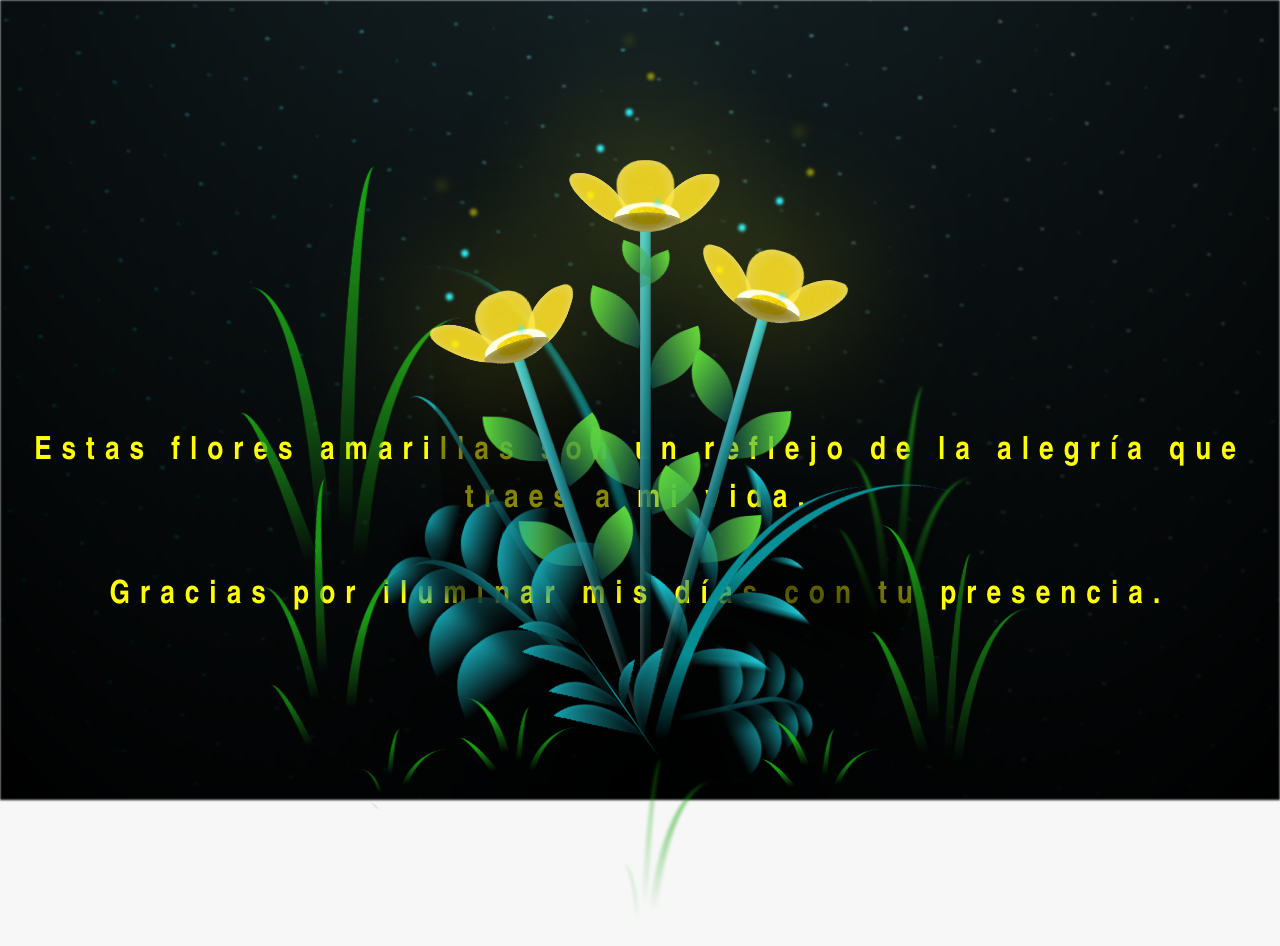
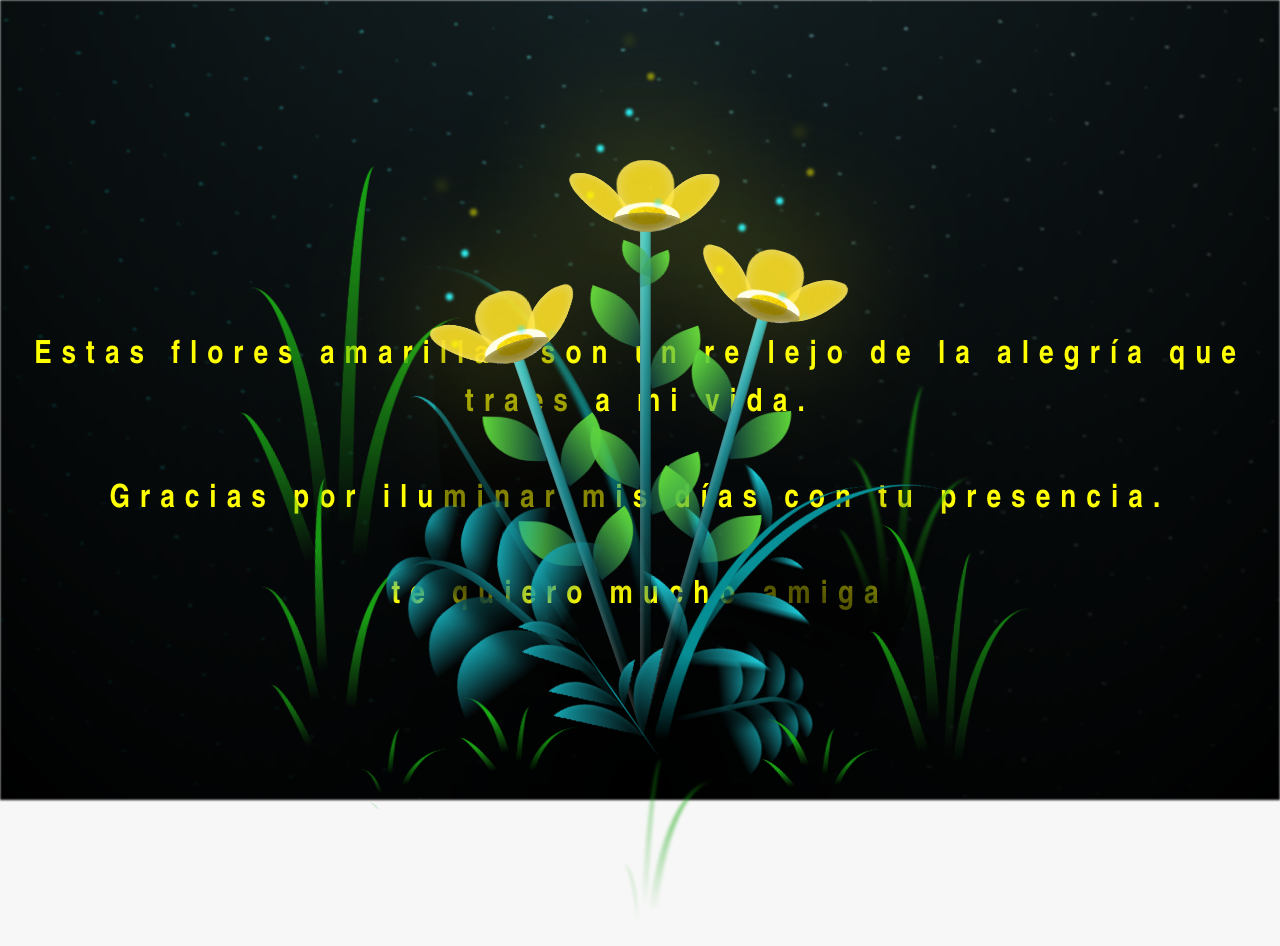
Before and after one commit to DaniCodex/flores-amarillas-tres, a plain HTML site: page flower.html in a window 1280 px wide. Drawn offline with Linux system fonts and the light colour scheme.

Commit message:
Update flower.html

```diff
--- a/flower.html
+++ b/flower.html
@@ -14,7 +14,8 @@
 
     </div>
     <h1 class="titulo">Estas flores amarillas son un reflejo de la alegría que traes a mi vida. <br> <br>
-      Gracias por iluminar mis días con tu presencia.</h1>
+      Gracias por iluminar mis días con tu presencia. <br> <br>
+    te quiero mucho amiga </h1>
 
     <div class="night"></div>
     <div class="flowers">
```
